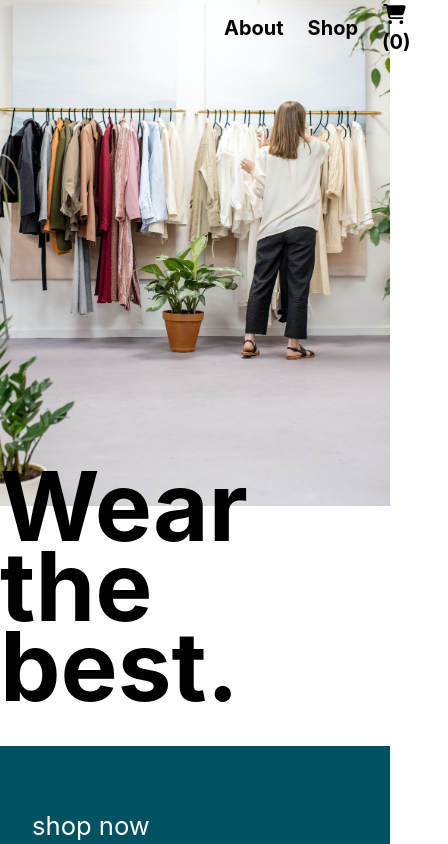
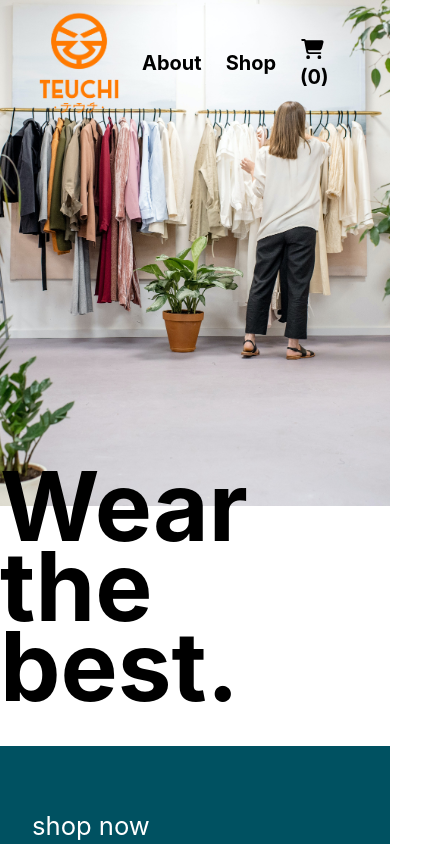
Before and after one commit to marcSitze/chaudchaud, a Next.js app: page / in a window 390 px wide. Shown: the top 844 px of the page, 448 px wide, since content can reach past the window. Built offline with nearby package versions, Linux system fonts and the light colour scheme.

Commit message:
add responsive styles

```diff
--- a/components/Layouts/Navbar/index.tsx
+++ b/components/Layouts/Navbar/index.tsx
@@ -4,6 +4,7 @@ import Link from "next/link";
 import { faShippingFast, faStar, faMoneyBill, faCheckCircle, faCartShopping } from "@fortawesome/free-solid-svg-icons";
 import { FontAwesomeIcon } from "@fortawesome/react-fontawesome";
 import styles from "./Styles.module.css";
+import rStyles from './Responsive.module.css'
 import logo from "../../../assets/logoPrimary.png";
 import { cartContext } from "../../../context/cart/cartContext";
 
@@ -11,7 +12,7 @@ const Navbar = () => {
   const { cart } = useContext(cartContext)
 
   return (
-    <div className={styles.container}>
+    <div className={`${styles.container} ${rStyles.container}`}>
       <div className="flex items-center justify-between">
         <div className={`${styles.logoWrapper}`}>
           <Link href='/'><Image src={logo} alt="logo primary" /></Link>
```
